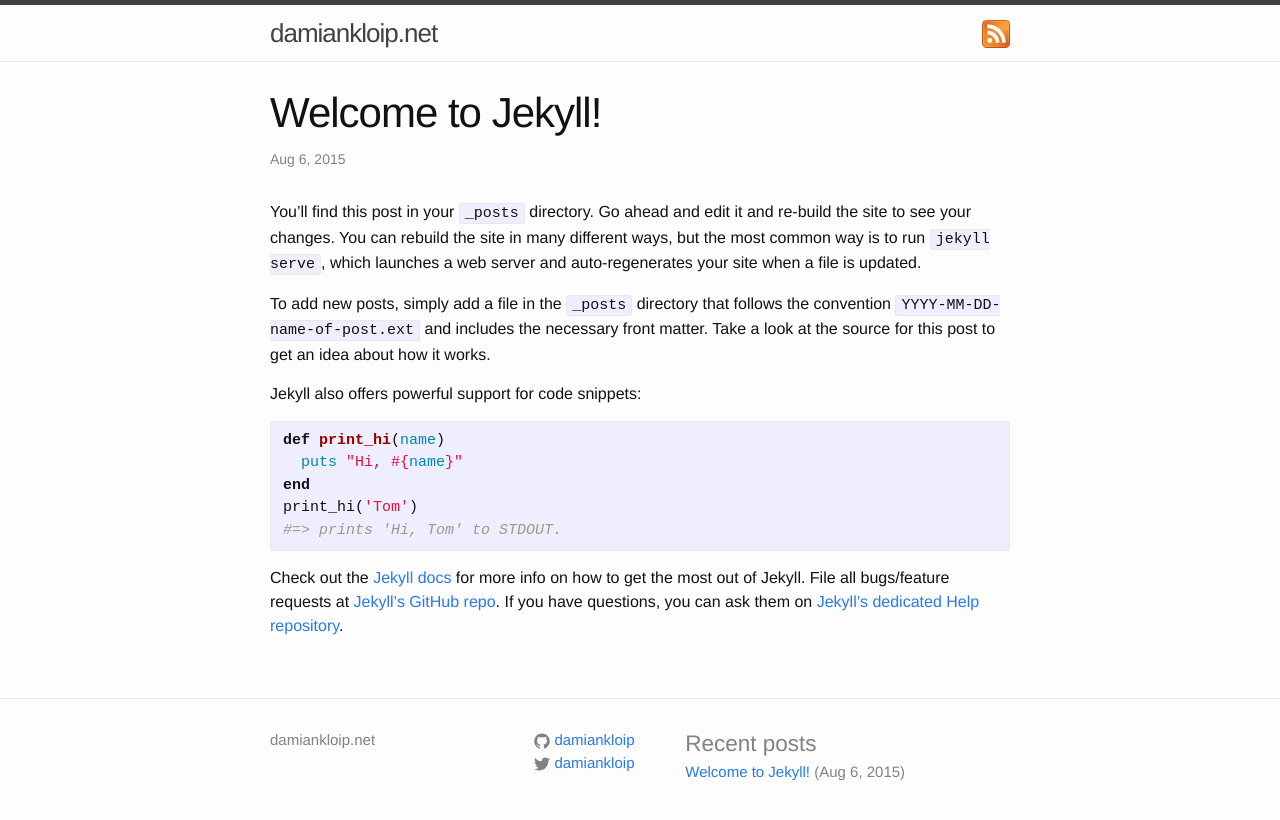
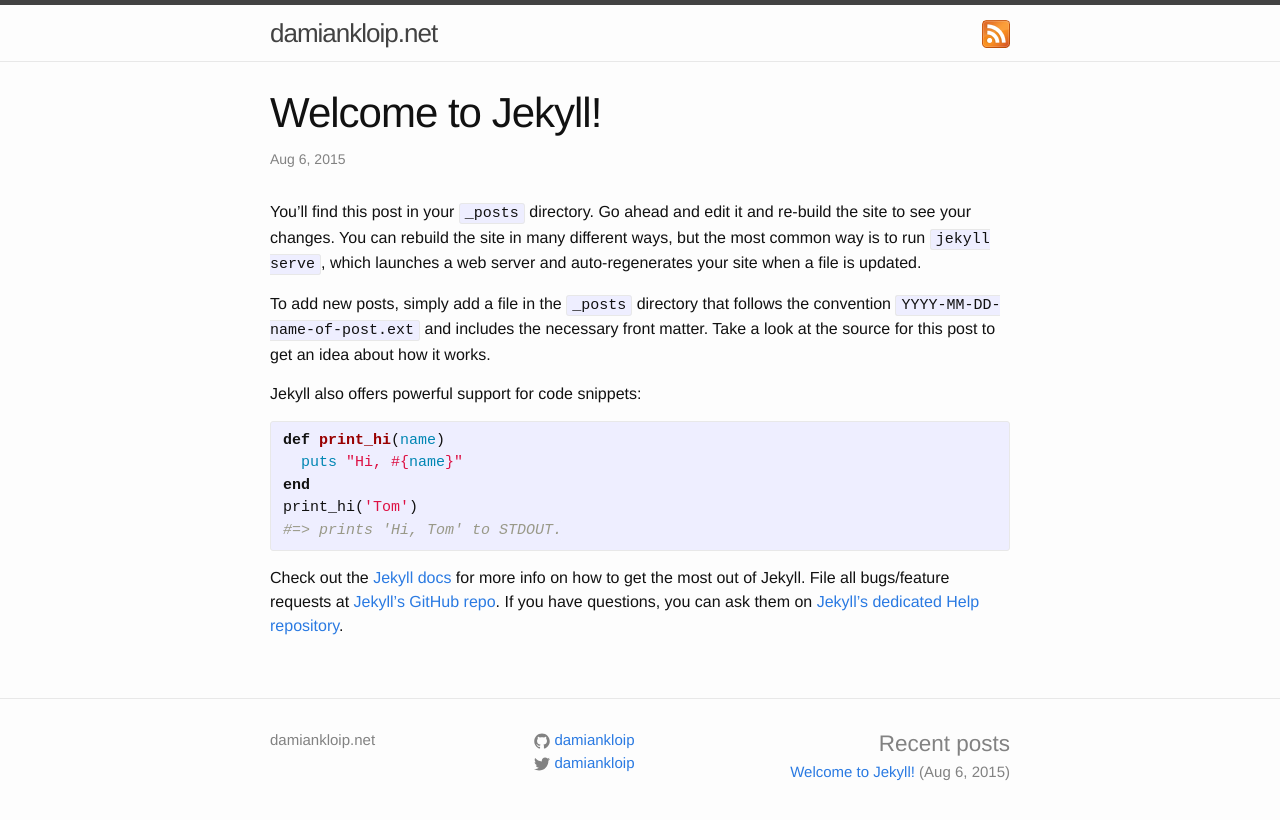
Before and after one commit to damiankloip/damiankloip.github.io, a Jekyll site: the page built from _posts/2015-08-06-welcome-to-jekyll.markdown, in a window 1280 px wide. Shown: the top 820 px of the page. Built offline with Jekyll 4.4.1, drawn with Linux system fonts in a browser that asks for light colours; comment, search, counter and statistics services are not loaded.

```diff
--- a/_config.yml
+++ b/_config.yml
@@ -12,3 +12,4 @@ github_username:  damiankloip
 # Build settings
 markdown: kramdown
 permalink: /:year/:title
+excerpt_separator: <!--more-->
--- a/_posts/2015-08-06-welcome-to-jekyll.markdown
+++ b/_posts/2015-08-06-welcome-to-jekyll.markdown
@@ -5,6 +5,8 @@ date:   2015-08-06 15:51:24
 categories: jekyll update
 ---
 You’ll find this post in your `_posts` directory. Go ahead and edit it and re-build the site to see your changes. You can rebuild the site in many different ways, but the most common way is to run `jekyll serve`, which launches a web server and auto-regenerates your site when a file is updated.
+
+<!--more-->
 
 To add new posts, simply add a file in the `_posts` directory that follows the convention `YYYY-MM-DD-name-of-post.ext` and includes the necessary front matter. Take a look at the source for this post to get an idea about how it works.
 
--- a/_sass/_layout.scss
+++ b/_sass/_layout.scss
@@ -241,6 +241,10 @@
     line-height: 56px;
 }
 
+.recent-posts {
+    text-align: right;
+}
+
 .recent-posts h2 {
     margin: -2px 0 0 0;
 }
```
